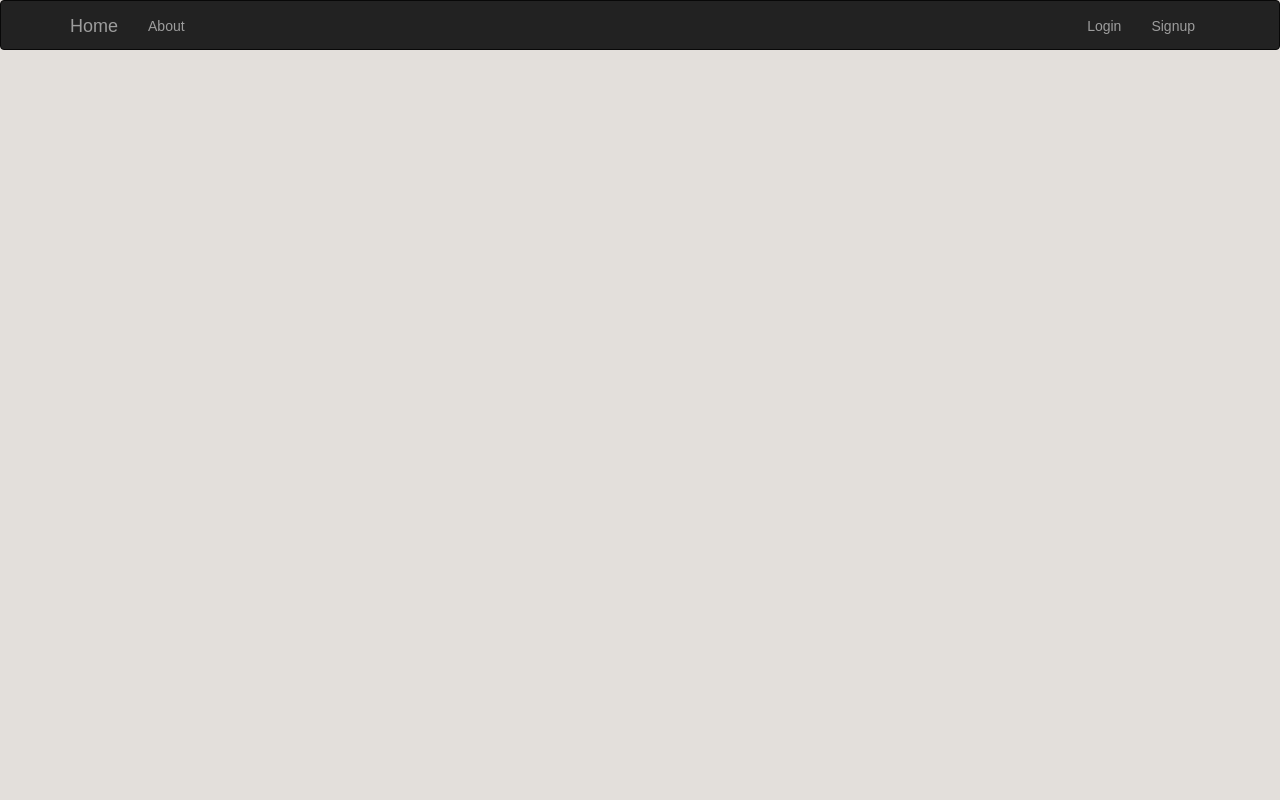
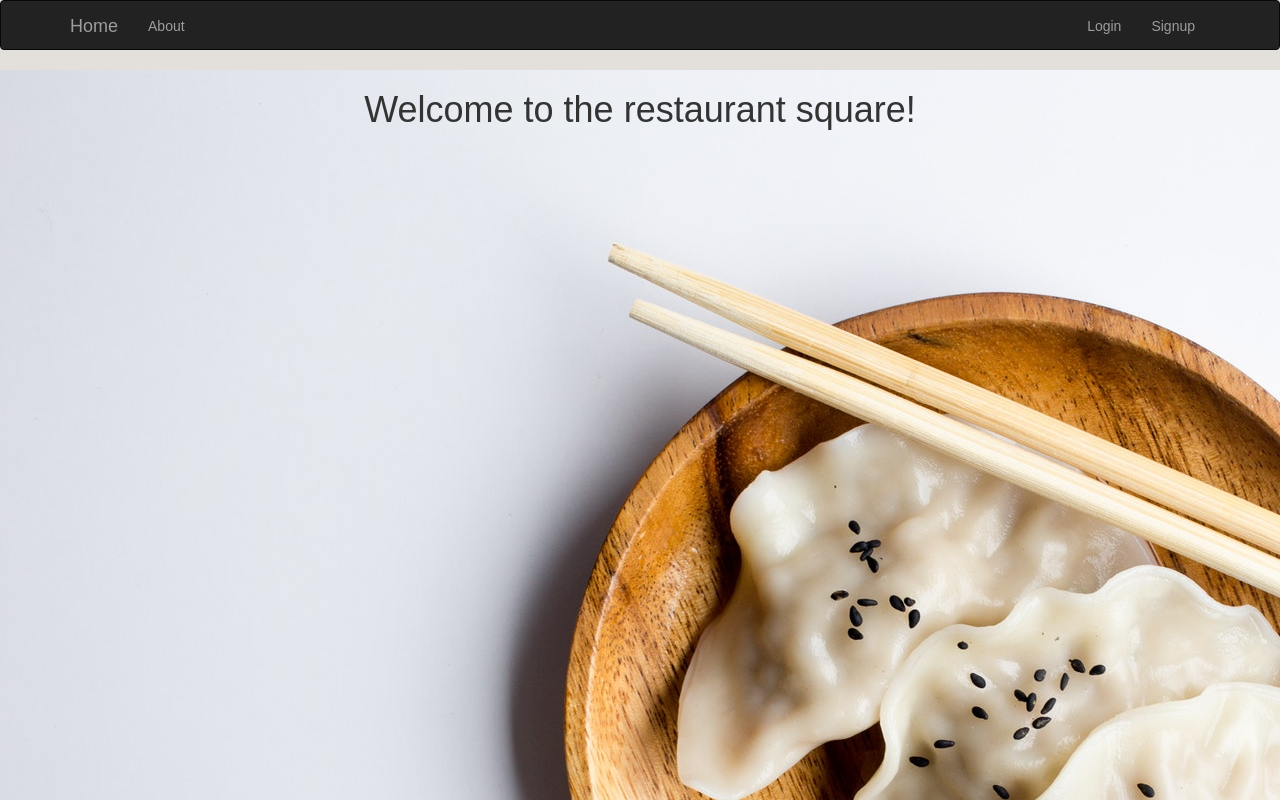
Before and after one commit to Markz666/restaurant-square, a React (Create React App) app in the folder frontend/: page / in a window 1280 px wide. Built offline with nearby package versions, Linux system fonts and the light colour scheme; grey boxes are pictures that could not be loaded.

Commit message:
add the background image

```diff
--- a/frontend/src/Home.js
+++ b/frontend/src/Home.js
@@ -1,5 +1,12 @@
 import React, { Component } from 'react';
+import BackgroundImage from './img/dumplings.jpg';
 
+const sectionStyle = {
+  width: "100%",
+  height: "100%",
+  position: 'fixed',
+  backgroundImage: `url(${BackgroundImage})`
+};
 class Home extends Component {
   constructor(props) {
     super(props);
@@ -7,7 +14,7 @@ class Home extends Component {
 
   render() {
     return (
-      <div className="phase1" style ={ { backgroundImage: "url('https://images.unsplash.com/photo-1496116218417-1a781b1c416c?ixlib=rb-0.3.5&ixid=eyJhcHBfaWQiOjEyMDd9&s=aba7663f8f57d37a53706edff54fd1c6&auto=format&fit=crop&w=1950&q=80')" } }/>
+      <div style={sectionStyle}><h1>Welcome to the restaurant square!</h1></div>
     );
   }
 }
```
